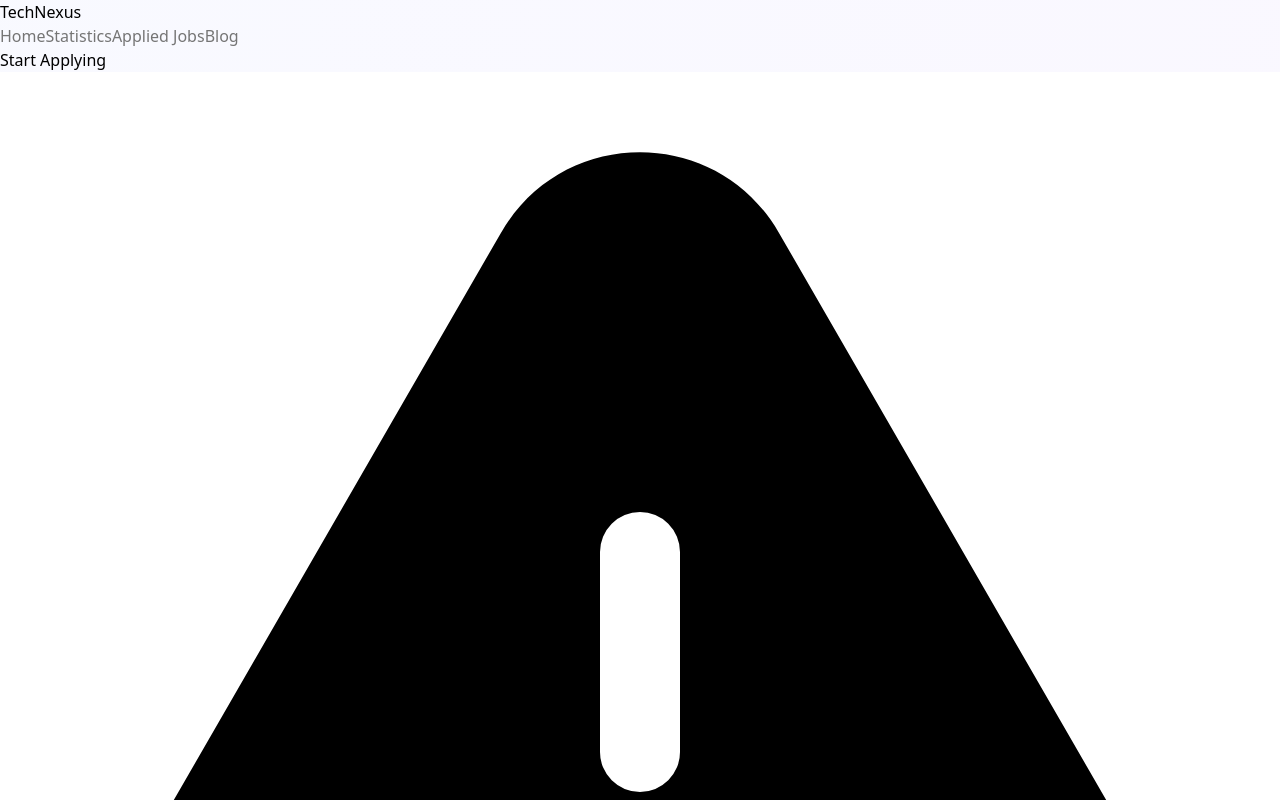
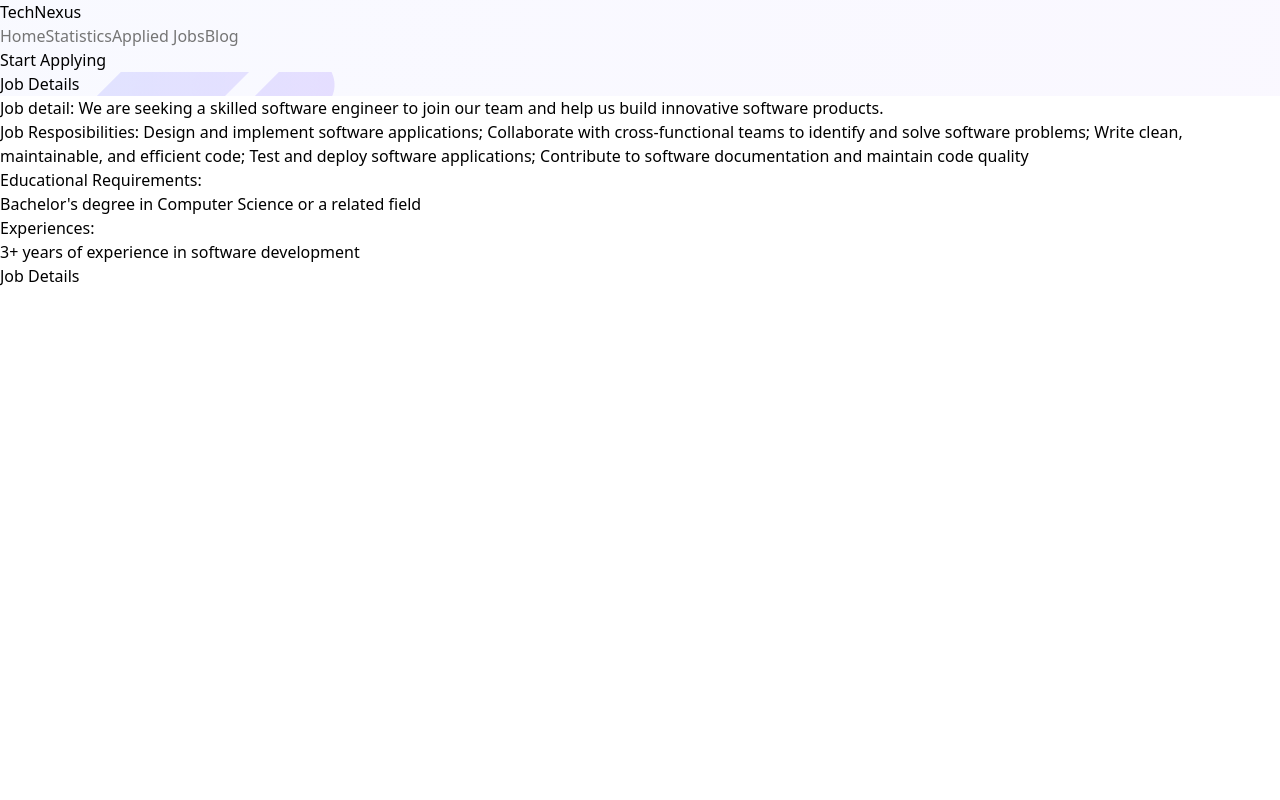
Before and after one commit to Asmaul-Shahana/JobHunt-technexus, a React (Vite) app: page /job/1 in a window 1280 px wide. Before the commit this address had no page. Shown: the top 800 px of the page. Built offline with nearby package versions, Linux system fonts and the light colour scheme.

Commit message:
job details first commit

```diff
--- a/src/components/FeaturedJob/FeaturedJob.jsx
+++ b/src/components/FeaturedJob/FeaturedJob.jsx
@@ -1,10 +1,12 @@
 import React from 'react';
 import frame4 from '../../assets/icons/Frame-4.png';
 import frame from '../../assets/icons/Frame.png';
+import { Link } from 'react-router-dom';
 
 
 const FeaturedJob = ({ featuredJob }) => {
     const { id, jobTitle, logo, companyName, location, salaryRange, jobType } = featuredJob;
+
     return (
         <div className='border border-[#E8E8E8] rounded-lg p-7'>
             <img style={{ objectFit: 'contain', height: '90px', width: '160px' }} src={logo} alt="" />
@@ -24,7 +26,7 @@ const FeaturedJob = ({ featuredJob }) => {
                     <p>{salaryRange}</p>
                 </div>
             </div>
-            <button className='flex flex-start gap-3 text-white font-semibold bg-gradient-to-r from-[#7E90FE] to-[#9873FF] px-4 py-3 rounded-lg'>View Details</button>
+            <Link to={`/job/${id}`}><button className='flex flex-start gap-3 text-white font-semibold bg-gradient-to-r from-[#7E90FE] to-[#9873FF] px-4 py-3 rounded-lg'>View Details</button></Link>
         </div>
     );
 };
--- /dev/null
+++ b/src/components/JobDetails/JobDetails.jsx
@@ -0,0 +1,36 @@
+import React from 'react';
+import { useLoaderData, useParams } from 'react-router-dom';
+import jobData from '../../../public/jobs.json';
+
+const JobDetails = () => {
+    const { id } = useParams();
+    const job = jobData.find(job => job.id === parseInt(id));
+
+    const { jobDescription, jobResponsibilities, experienceRequirements, educationalRequirements } = job;
+    console.log(job);
+
+    return (
+        <div>
+            <div className='bg-img md:h-56 flex justify-center items-center'>
+                <h2 className='font-bold text-3xl text-center'>Job Details</h2>
+            </div>
+            <div  className='px-28 pt-16'>
+                <div>
+                    <p className='pb-3'><span className='font-bold'>Job detail: </span> <span className='text-[#757575]'>{jobDescription}</span></p>
+
+                    <p className='pb-3'><span className='font-bold'>Job Resposibilities: </span> <span className='text-[#757575]'>{jobResponsibilities}</span></p>
+
+                    <p className='font-bold pb-3'>Educational Requirements: </p>
+                    <p className='text-[#757575] pb-3'>{educationalRequirements}</p>
+                    <p className='font-bold pb-3'>Experiences:</p>
+                    <p className='text-[#757575] pb-3'>{experienceRequirements}</p>
+                </div>
+                <div>
+                    <h2>Job Details</h2>
+                </div>
+            </div>
+        </div>
+    );
+};
+
+export default JobDetails;
```
Also changed, not shown: src/main.jsx (+8 -1 lines).
